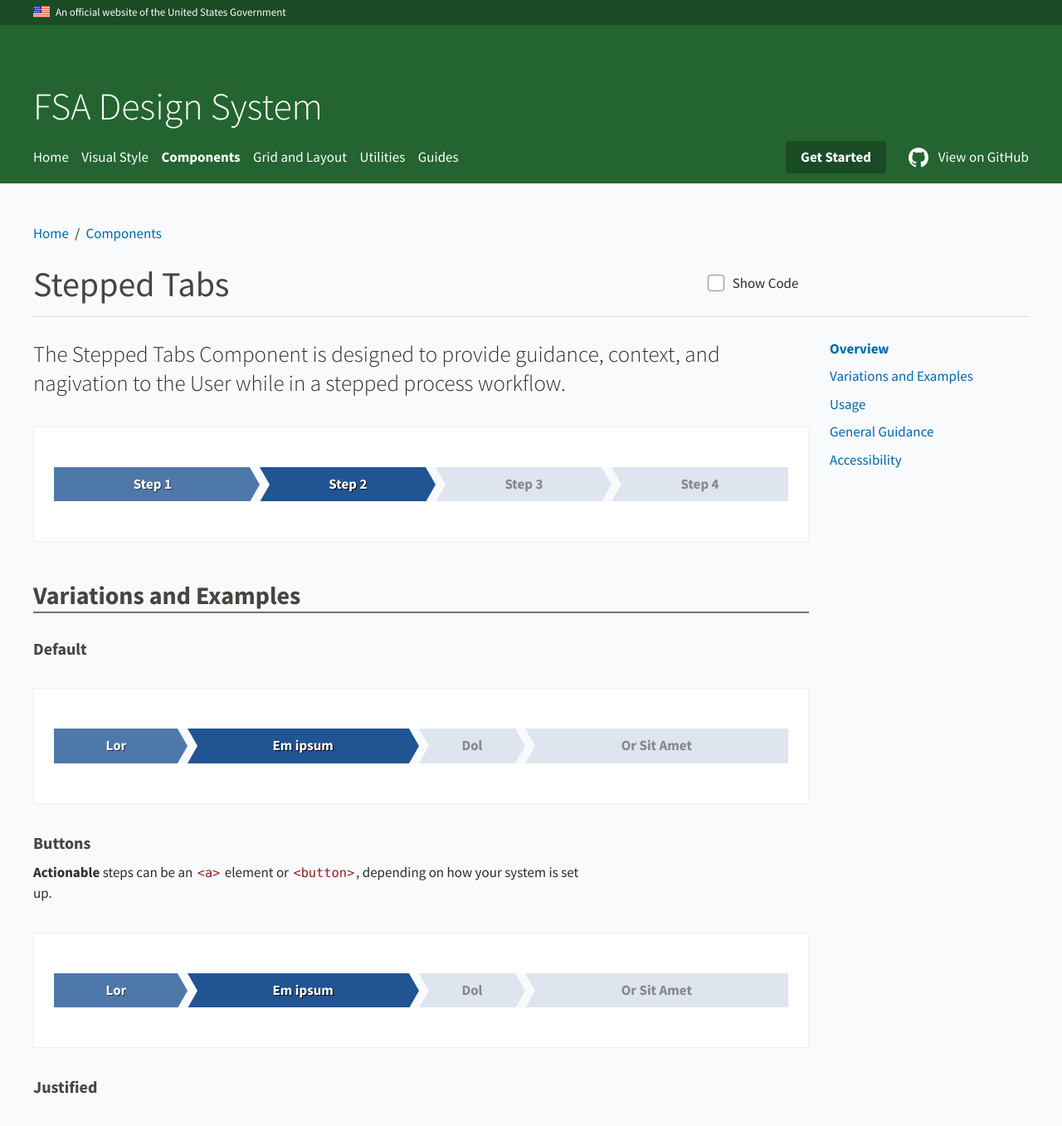
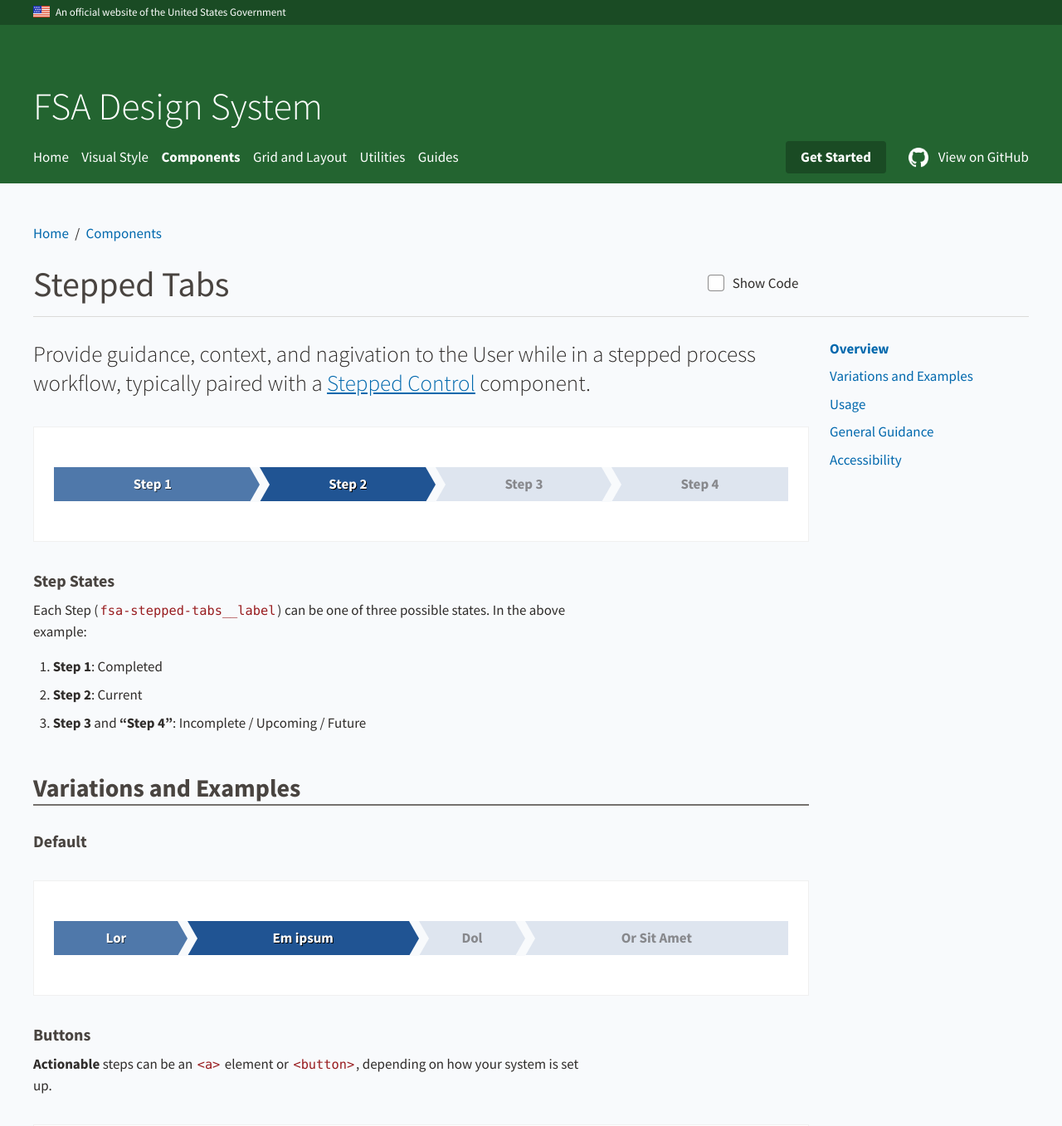
Before and after one commit to USDA-FSA/fsa-design-system, a Jekyll site: the page built from components/stepped-tabs/index.md, in a window 1280 px wide and 1400 px high. Shown: the top 1357 px of the window at 83% size. Built offline with Jekyll 4.4.1, drawn with Linux system fonts in a browser that asks for light colours; some of the changed text lies outside the part shown.

Commit message:
Added more clear doc for Stepped Tab and Control pairing

````diff
--- a/components/stepped-tabs/index.md
+++ b/components/stepped-tabs/index.md
@@ -2,7 +2,7 @@
 layout: page
 parent: "Components"
 title: "Stepped Tabs"
-intro: "The Stepped Tabs Component is designed to provide guidance, context, and nagivation to the User while in a stepped process workflow."
+intro: "Provide guidance, context, and nagivation to the User while in a stepped process workflow, typically paired with a <a href=\"../stepped-control/\">Stepped Control</a> component."
 jump_menu: true
 ---
 
@@ -36,6 +36,14 @@ jump_menu: true
     </div>
   </nav>
 </div>
+
+### Step States
+
+Each Step (`fsa-stepped-tabs__label`) can be one of three possible states. In the above example:
+
+1. **Step 1**: Completed
+1. **Step 2**: Current
+1. **Step 3** and **"Step 4"**: Incomplete / Upcoming / Future
 
 ## Variations and Examples
 
@@ -230,6 +238,8 @@ jump_menu: true
 ```
 
 ### Actionable: none
+
+Use when user should be **prevented** from using Stepped Tabs as a means of navigation (forward backwards within a process), utilize this variation. Each `fsa-stepped-tabs__label` is a `<span>` instead of an actionable `<a>` or `<button>`.
 
 <div class="ds-preview">
   <div class="fsa-stepped-tabs">
````
Also changed, not shown: components/stepped-control/index.md (+1 -1 lines).
